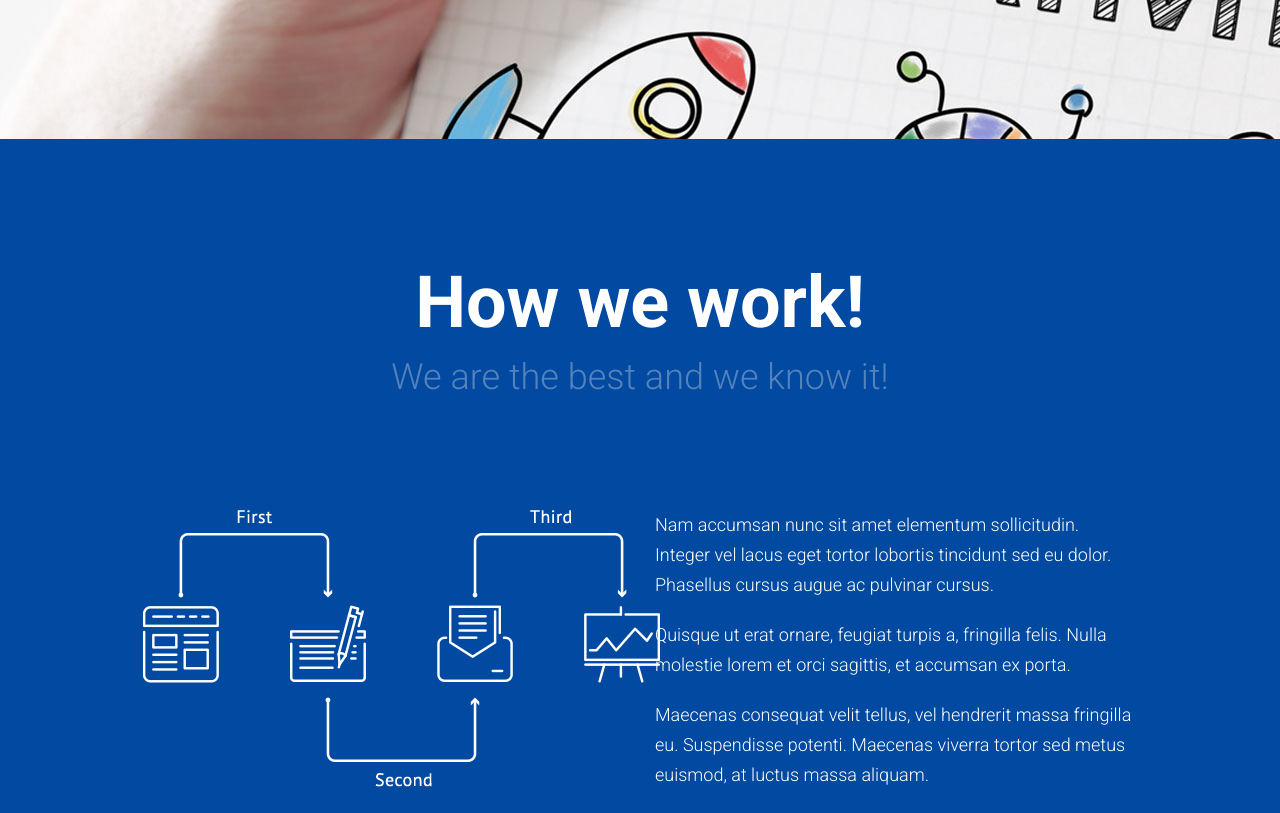
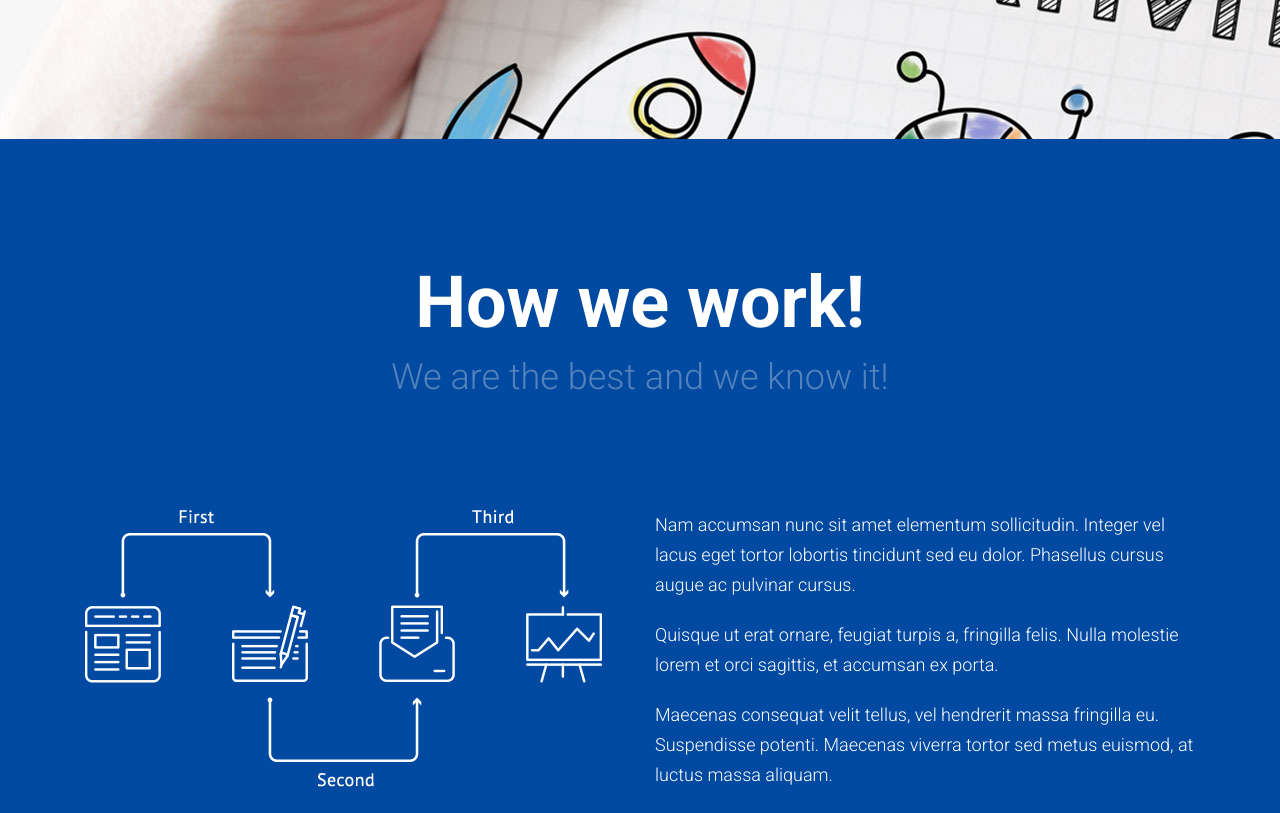
Before and after one commit to rifat-H/paxTeamplate-Bootstrap, a website built with Parcel: page src/index.html in a window 1280 px wide. Shown: the part 1860-2673 px from the top of the page. Built offline with nearby package versions, Linux system fonts and the light colour scheme.

Commit message:
work done

```diff
--- a/src/index.html
+++ b/src/index.html
@@ -152,7 +152,7 @@
             <div class="work-content">
                 <div class="row">
                     <div class="col-md-6">
-                        <img src="images/work.png" alt="">
+                        <img src="images/work.png" class="img-fluid" alt="">
                     </div>
                     <div class="col-md-6">
                         <p>Nam accumsan nunc sit amet elementum sollicitudin. Integer vel lacus eget tortor lobortis
--- a/src/scss/_style.scss
+++ b/src/scss/_style.scss
@@ -144,7 +144,7 @@ header {
 
 // <!-- work start -->
 .work {
-    padding: 128px;
+    padding: 128px 0;
     background-color: #0149a1;
 
     .work-head {
```
